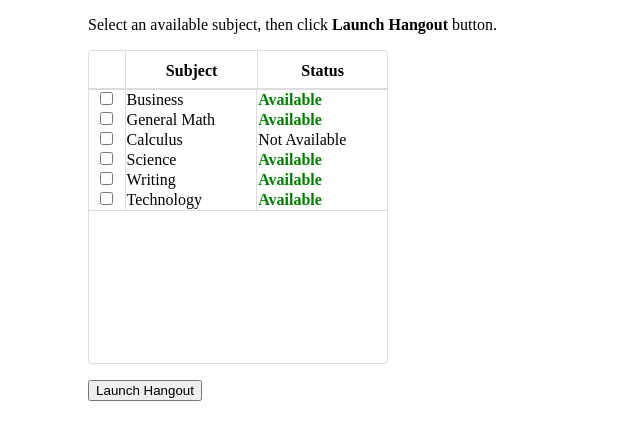
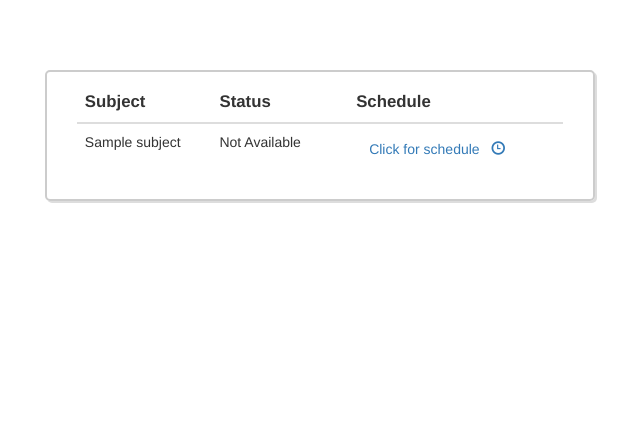
Before and after one commit to pwilliams2/kapx-tutor-client, a Python web app: template templates/index.html in a window 1280 px wide. Shown: the top 440 px of the page, without its empty margins (337-977 px from the left). Run offline with Jinja, Linux system fonts and the light colour scheme; the template is opened without the code that fills it: most values are stand-ins (such as "Sample title", 1, 10 or a date in 2020); lists and menus that the app fills with data are empty; some libraries are stand-ins or nearby versions.

Commit message:
draft version

```diff
--- a/models/models.py
+++ b/models/models.py
@@ -3,5 +3,5 @@
 from google.appengine.ext import ndb
 
 class HangoutSubjects(ndb.Model):
-    subjects = ndb.StringProperty()
+    subject = ndb.StringProperty()
     isAvailable = ndb.BooleanProperty(indexed=False)
--- a/static/css/style.css
+++ b/static/css/style.css
@@ -1,3 +1,21 @@
+body {
+  padding-top: 70px;
+}
+/* Only use table-wrapper on screen >600px. */
+@media (min-width: 600px) {
+  .table-wrapper {
+    padding: 10px 30px 5px;
+    border: 2px solid #ccc;
+    border-radius: 5px;
+    box-shadow: #ddd 2px 2px 0px;
+      width: 550px;
+  }
+}
+
+th {
+  font-size: 1.2em;
+}
+
 form {
       margin-left: 33%;
       margin-right: 33%;
--- a/static/js/bs-table-formatter.js
+++ b/static/js/bs-table-formatter.js
@@ -6,7 +6,10 @@
         var isAvailable = (row.status == 'Available') ? true : false;
 
         if (isAvailable)
-           return statusUI = '<b style="color:green">' + value + '</b> ' ;
+           return statusUI = '<b style="color:green">' + value + '</b>&nbsp;&nbsp;&nbsp;&nbsp;'
+               + '<button type="submit" class="btn btn-success btn-xs" aria-label="Left Align">'
+               + '<span class="glyphicon glyphicon-facetime-video" aria-hidden="true"></span></button>'
+               + '</button>';
         else
             return value;
         //return '<i class="glyphicon ' + icon + '"></i> ' + value;
--- a/templates/index.html
+++ b/templates/index.html
@@ -3,48 +3,121 @@
 <html>
 <head>
     <title>KAPx Tutor</title>
+    <meta charset="utf-8">
+    <meta http-equiv="X-UA-Compatible" content="IE=edge">
+    <meta name="viewport" content="width=device-width, initial-scale=1">
+
+
+    <!-- Bootstrap -->
+    <link rel="stylesheet" href="https://maxcdn.bootstrapcdn.com/bootstrap/3.2.0/css/bootstrap.min.css">
+
+    <!-- Optional theme -->
+    <link rel="stylesheet" href="https://maxcdn.bootstrapcdn.com/bootstrap/3.2.0/css/bootstrap-theme.min.css">
 
     <link rel="shortcut icon" href="/favicon.ico">
-    <link rel="stylesheet" href="/css/boilerplate.min.css">
-    <link rel="stylesheet" href="/css/bootstrap-table.min.css">
+    <!--<link rel="stylesheet" href="/css/boilerplate.min.css">-->
+
     <link rel="stylesheet" href="/css/style.css">
 </head>
 <body>
-
-    <form action="https://plus.google.com/hangouts/_" method="get">
-
-      <div><input type="hidden" name="gid" value="910459759135"></div>
-
-      <p>Select an available subject, then click <b>Launch Hangout</b> button.</p>
 <div class="container">
     <div class="row clearfix">
-            <div class="col-md-4 column">
-                <div style="width: 300px">
-                    <table class="table" data-toggle="table" data-url="docs/subjects.json" data-height="275" data-click-to-select="true" data-single-select="true">
+        <div class="col-md-10 column">
+            <form action="https://plus.google.com/hangouts/_" method="get" target="_blank">
+                 <div class="table-wrapper">
+                    <table class="table table-hover">
                         <thead>
                         <tr>
-                                <th data-field="state" data-checkbox="true"></th>
-                                <th data-field="subject">Subject</th>
-                                <th data-field="status" data-formatter="statusFormatter">Status</th>
-                                <th data-field="hangouturl" data-visible="false">Hangout</th>
+                            <th>Subject</th>
+                            <th colspan="2">Status</th>
+                            <th>Schedule</th>
                         </tr>
                         </thead>
+                        <tbody>
+                        {% for subject in subjects_query %}
+                        <tr>
+                            <td>{{subject.subject}}</td>
+
+                            {% if subject.isAvailable %}
+                                <td style="color: #398439">Available</td>
+                                <td>
+                                        <button type="submit" class="btn btn-success btn-xs edit-movie-quote">
+                                            <span class="glyphicon glyphicon-facetime-video" aria-hidden="true"></span>
+                                        </button>
+                                </td>
+                             {% else %}
+                                <td>Not Available</td>
+                                <td></td>
+                            {% endif %}
+                            <td>
+                                <button type="button" class="btn btn-link" data-toggle="modal" data-target="#schedule-modal">
+                                    Click for schedule &nbsp; <span class="glyphicon glyphicon-time" aria-hidden="true"></span>
+                                </button>
+                            </td>
+                        </tr>
+                        {% endfor %}
+
+                        </tbody>
                     </table>
-                   <p>
-                        <input class="btn btn-info" type="submit" value="Launch Hangout">
-                   </p>
                 </div>
+            </form>
         </div>
     </div>
 </div>
 
+    <div class="modal fade" id="schedule-modal" tabindex="-1" role="dialog" aria-labelledby="Tutor Schedule"
+         aria-hidden="true">
+        <div class="modal-dialog">
+            <div class="modal-content">
+                <div class="modal-header">
+                    <button type="button" class="close" data-dismiss="modal" aria-label="Close"><span
+                            aria-hidden="true">&times;</span></button>
+                    <h4 class="modal-title" id="myModalLabel">Tutor Hangout Schedule</h4>
+                </div>
+                     <table class="table table-hover">
+                            <thead>
+                            <tr>
+                                <th>Subject</th>
+                                <th>Days</th>
+                                <th>Time</th>
+                            </tr>
+                            </thead>
+                         <tbody>
+                         <tr>
+                             <td>Business</td>
+                             <td>M,W,F</td>
+                             <td>11am - 11pm</td>
+                         </tr>
+                         <tr>
+                             <td>General Math</td>
+                             <td>M,W,F</td>
+                             <td>11am - 11pm</td>
+                         </tr>
+                         <tr>
+                             <td>Technology</td>
+                             <td>M,W,F</td>
+                             <td>11am - 11pm</td>
+                         </tr>
+                         <tr>
+                             <td>Science</td>
+                             <td>M,W,F</td>
+                             <td>11am - 11pm</td>
+                         </tr>
+                         <tr>
+                             <td>Writing</td>
+                             <td>M,W,F</td>
+                             <td>11am - 11pm</td>
+                         </tr>
+                         </tbody>
+                     </table>
+            </div>
+        </div>
+    </div>
+<!-- jQuery (necessary for Bootstrap's JavaScript plugins) -->
+<script src="https://ajax.googleapis.com/ajax/libs/jquery/1.11.1/jquery.min.js"></script>
+<!-- Compiled and minified Bootstrap JavaScript -->
+<script src="https://maxcdn.bootstrapcdn.com/bootstrap/3.2.0/js/bootstrap.min.js"></script>
+<!-- Latest compiled and minified JavaScript -->
 
-    </form>
-
-     <script src="http://ajax.googleapis.com/ajax/libs/jquery/1.10.2/jquery.min.js"></script>
-    <script>window.jQuery || document.write('<script src="js/jquery-1.10.2.min.js"><\/script>')</script>
-    <script src="http://netdna.bootstrapcdn.com/bootstrap/3.1.0/js/bootstrap.min.js"></script>
-    <script src="/js/bootstrap-table.min.js"></script>
-    <script src="/js/bs-table-formatter.js"></script>
 </body>
 </html>
```
Also changed, not shown: main.py (+44 -8 lines). Lines whose indentation alone changed are shown as unchanged.
